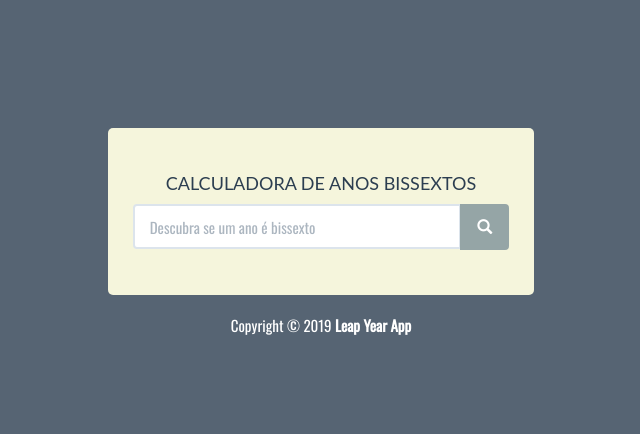
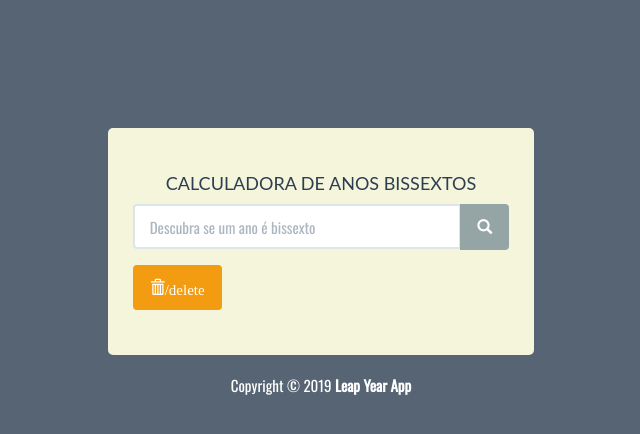
Before and after one commit to guiemi/Leap-Year, a Django app: page / in a window 1280 px wide. Shown: the top 434 px of the page, without its empty margins (319-959 px from the left). Run offline with Django 3.2, Linux system fonts and the light colour scheme; data that the repository does not hold is empty; some libraries are stand-ins or nearby versions.

Commit message:
WIP: construindo um botão de deletar todos os anos da lista

```diff
--- a/leap_year/templates/leap_year/index.html
+++ b/leap_year/templates/leap_year/index.html
@@ -34,31 +34,27 @@
 						</div>
 					</form>
 
-					<!-- <div class="row t10">
+					<div class="row t10">
 						<div class="col-lg-12">
 							<div class="btn-toolbar">
+								<div class="btn-group"></div>
 								<div class="btn-group">
-									<button type="button" class="btn btn-warning">
-										<i class="glyphicon glyphicon-trash"></i> DELETE COMPLETED
-									</button>
-								</div>
-								<div class="btn-group">
-									<button type="button" class="btn btn-warning">
-										<i class="glyphicon glyphicon-trash"></i> DELETE ALL
+									<button type="button" class="btn btn-warning" >
+										<i class="glyphicon glyphicon-trash">{% url 'deleteYear' %}</i>
 									</button>
 								</div>
 							</div>
 						</div>
-					</div> -->
+					</div>
 
 					<ul class="list-group t20">
 						{% for year in years %}
 							{% if year.is_leap %}
-								<!-- {% url 'calculate' year %} -->
+								{% url 'calculate' year %}
 								<li class="list-group-item todo-completed"> {% url 'calculate' year_id %} </li>
 								<li class="list-group-item todo-completed"> {{ year }} </li>
 							{% else %}
-								<!-- <li class="list-group-item"> {{ year }} </li>					 -->
+								<li class="list-group-item"> {{ year }} </li>
 							{% endif %}
 						{% endfor %}
 					</ul>
--- a/leap_year/urls.py
+++ b/leap_year/urls.py
@@ -4,5 +4,6 @@ from . import views
 urlpatterns = [
     path('', views.index, name='index'),
     path('add', views.addYear, name='addYear' ),
-    path('calculate/<pk>', views.calculate, name='calculate'),
+    path('delete', views.deleteYear, name='deleteYear'),
+    # path('calculate/<pk>', views.calculate, name='calculate'),
 ]
--- a/leap_year/views.py
+++ b/leap_year/views.py
@@ -1,4 +1,4 @@
-from django.shortcuts import render, redirect
+from django.shortcuts import render, redirect, get_object_or_404
 from django.views.decorators.http import require_POST
 from leap_year.models import LeapYear
 from leap_year.forms import LeapYearForm
@@ -28,11 +28,18 @@ def addYear(request):
 
     return redirect("index")
 
-def calculate(request, year_id):
-    year_id = LeapYear.objects.get(pk=year_id)
-    # is_leap = LeapYear.objects.order_by("id")
+def deleteYear(request, year_id):
+    years = get_object_or_404(LeapYear, pk=year_id)
+    years.delete()
+    return redirect("index")
 
-    if year_id > 2000:
-        year_id.is_leap = True
-        year_id.save()
-    return print(f"year_id: {year_id}")
+
+
+# def calculate(request, year_id):
+#     year_id = LeapYear.objects.get(pk=year_id)
+#     # is_leap = LeapYear.objects.order_by("id")
+
+#     if year_id > 2000:
+#         year_id.is_leap = True
+#         year_id.save()
+#     return print(f"year_id: {year_id}")
```
